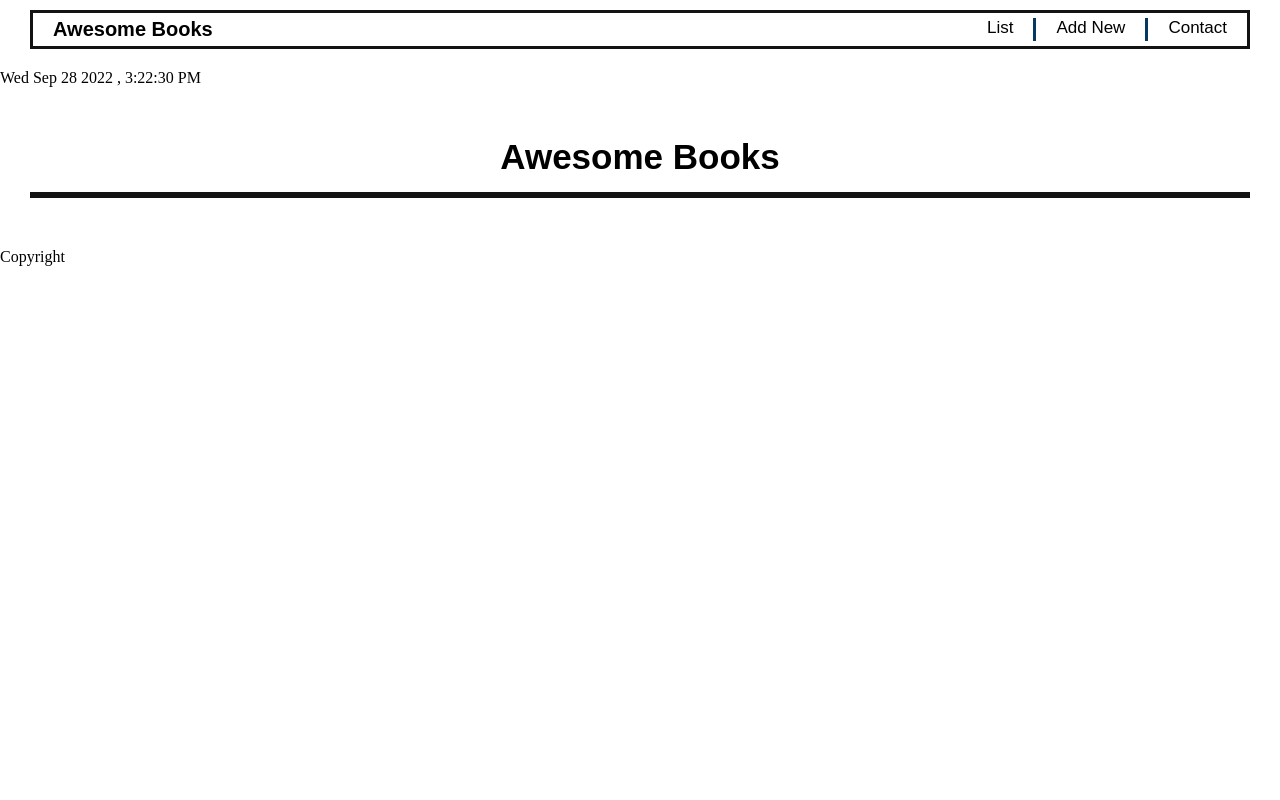
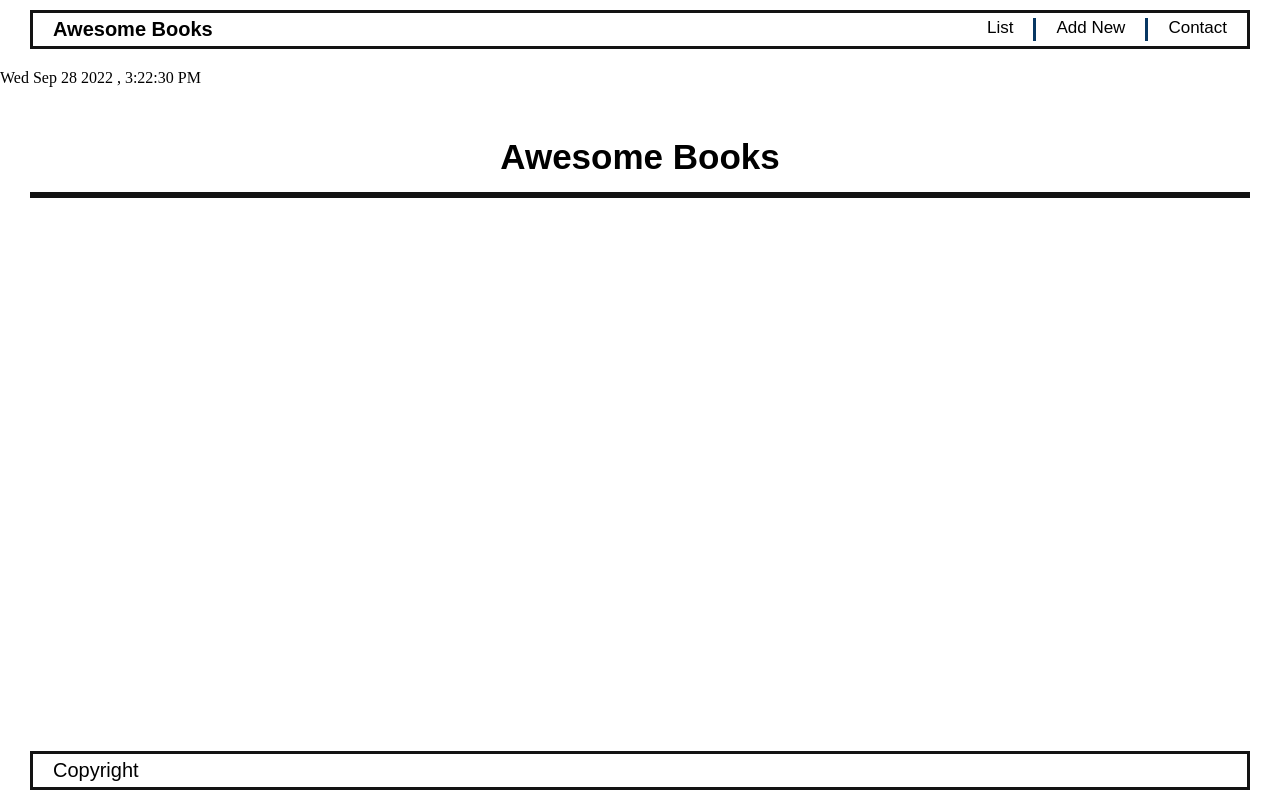
Before and after one commit to Masouma864/Awesome-Books, a website: page index.html in a window 1280 px wide. Drawn offline with Linux system fonts and the light colour scheme.

Commit message:
Add style to footer section

```diff
--- a/css/styles.css
+++ b/css/styles.css
@@ -133,6 +133,7 @@
 .btnAdd {
   align-self: flex-end;
 }
+
 /* Contact Information */
 #contact {
     padding: 50px 30px;
@@ -153,3 +154,24 @@
   .contact__info {
     font-size: 18px;
   }
+
+    /* Footer */
+    #footer {
+      position: fixed;
+      bottom: 0;
+      width: 100%;
+      padding: 20px 30px 10px;
+    }
+
+    .footer {
+      display: flex;
+      flex-direction: row;
+      justify-content: space-between;
+      border: var(--dark-grey) 3px solid;
+      padding: 5px 20px;
+    }
+
+    .footer__content {
+      font-family: bubblegum, sans-serif;
+      font-size: 20px;
+    }
```
